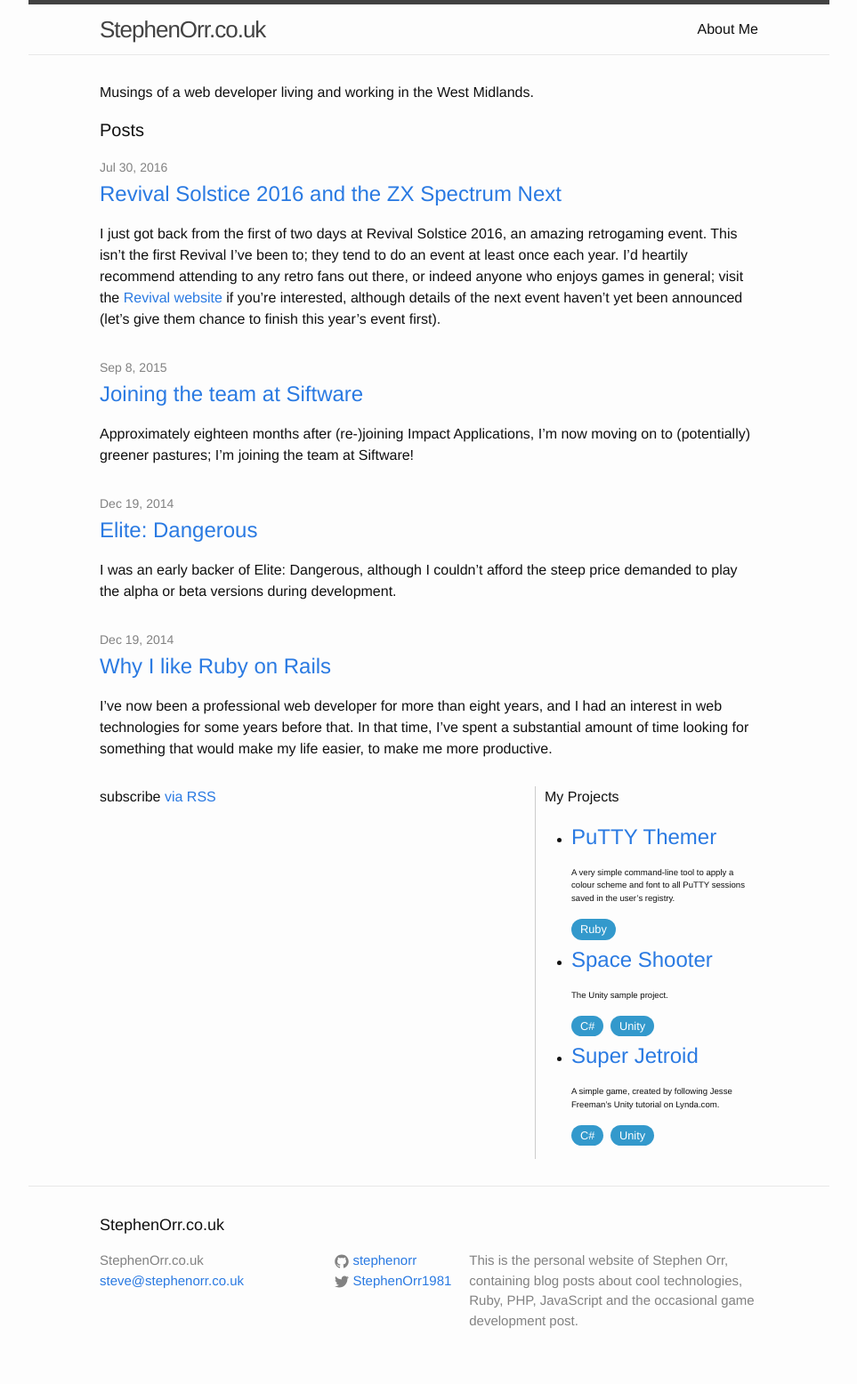
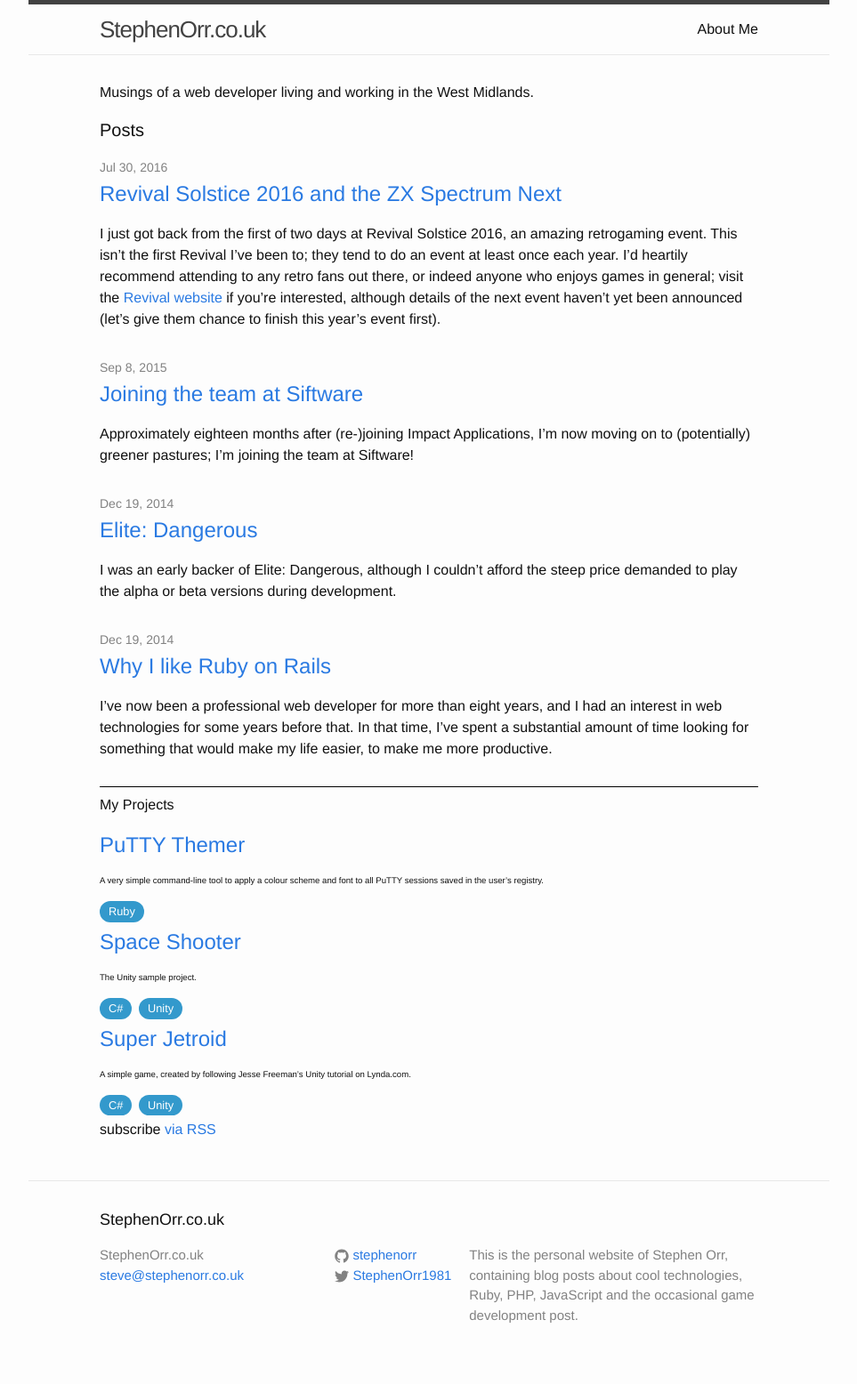
Before and after one commit to stevehill1981/stevehill1981.github.io, a Jekyll site: the page built from index.html, in a window 1280 px wide. Shown: the whole page at 89% size, without its empty margins (158-1121 px from the left). Built offline with Jekyll 4.4.1, drawn with Linux system fonts in a browser that asks for light colours.

Commit message:
Shuffle content around a bit.

```diff
--- a/_includes/projects.md
+++ b/_includes/projects.md
@@ -1,7 +1,7 @@
-<aside class="projects">
+<section class="projects">
   <h2>My Projects</h2>
 
-  <ul class="projects">
+  <ul>
     {% for project in site.projects %}
       <li>
         <h3>
@@ -16,4 +16,4 @@
       </li>
     {% endfor %}
   </ul>
-</aside>
+</section>
--- a/css/main.scss
+++ b/css/main.scss
@@ -62,11 +62,9 @@ body {
   margin: 0 auto;
 }
 
-aside.projects {
-  float: right;
-  width: 15em;
-  border-left: 1px solid #ccc;
-  padding-left: 10px;
+.projects {
+  border-top: 1px solid black;
+  padding-top: 0.5em;
 
   h2 {
     font-size: 1em;
@@ -74,6 +72,16 @@ aside.projects {
 
   h3 {
     font-size: 0.8em;
+  }
+
+  ul {
+    list-style: none;
+    margin: 0;
+    padding: 0;
+
+    li {
+      list-style: none;
+    }
   }
 
   p {
--- a/index.html
+++ b/index.html
@@ -12,9 +12,7 @@ layout: default
     {% include posts.md %}
   </section>
 
-  <section class="projects">
-    {% include projects.md %}
-  </section>
+  {% include projects.md %}
 
   <p class="rss-subscribe">subscribe <a href="{{ "/feed.xml" | prepend: site.baseurl }}">via RSS</a></p>
 
```
